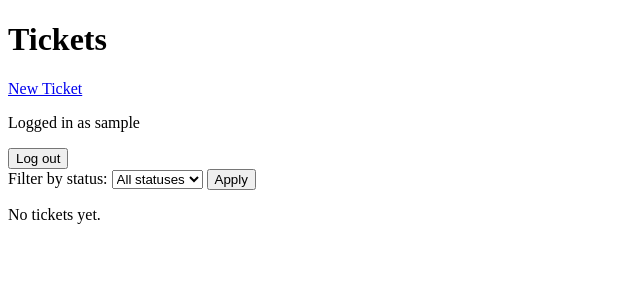
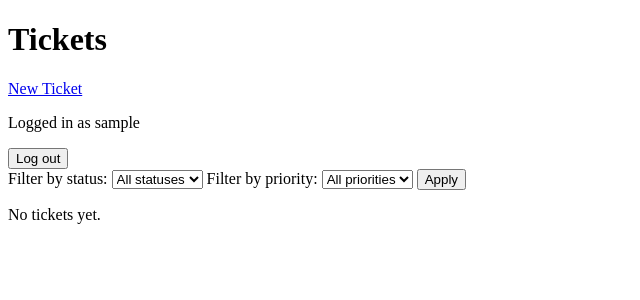
Before and after one commit to aaronrine/django-ticket-tracker, a Django app: page /tickets/ in a window 1280 px wide. Shown: the top 300 px of the page, without its empty margins (0-640 px from the left). Run offline with Django 5.2, Linux system fonts and the light colour scheme; the visitor is signed in with stand-in values (Sample User, id 1); data that the repository does not hold is empty.

Commit message:
add priority filtering

```diff
--- a/tickets/templates/tickets/ticket_list.html
+++ b/tickets/templates/tickets/ticket_list.html
@@ -24,6 +24,18 @@
 
             {% for value, label in status_choices %}
             <option value="{{ value }}" {% if selected_status == value %}selected{% endif %}>
+                {{ label }}
+            </option>
+            {% endfor %}
+        </select>
+
+        <label for="priority">Filter by priority:</label>
+
+        <select name="priority" id="priority">
+            <option value="">All priorities</option>
+
+            {% for value, label in priority_choices %}
+            <option value="{{ value }}" {% if selected_priority == value %}selected{% endif %}>
                 {{ label }}
             </option>
             {% endfor %}
--- a/tickets/views.py
+++ b/tickets/views.py
@@ -7,18 +7,21 @@ from .models import Ticket
 @login_required
 def ticket_list(request):
     status = request.GET.get("status")
+    priority = request.GET.get("priority")
 
     tickets = Ticket.objects.all()
 
     if status:
         tickets = tickets.filter(status=status)
+    if priority:
+        tickets = tickets.filter(priority=priority)
 
     tickets = tickets.order_by("due_date")
 
     return render(
         request,
         "tickets/ticket_list.html",
-        {"tickets": tickets, "status_choices": Ticket.Status.choices, "selected_status": status},
+        {"tickets": tickets, "status_choices": Ticket.Status.choices, "selected_status": status, "priority_choices": Ticket.Priority.choices, "selected_priority": priority},
     )
 
 @login_required
```
